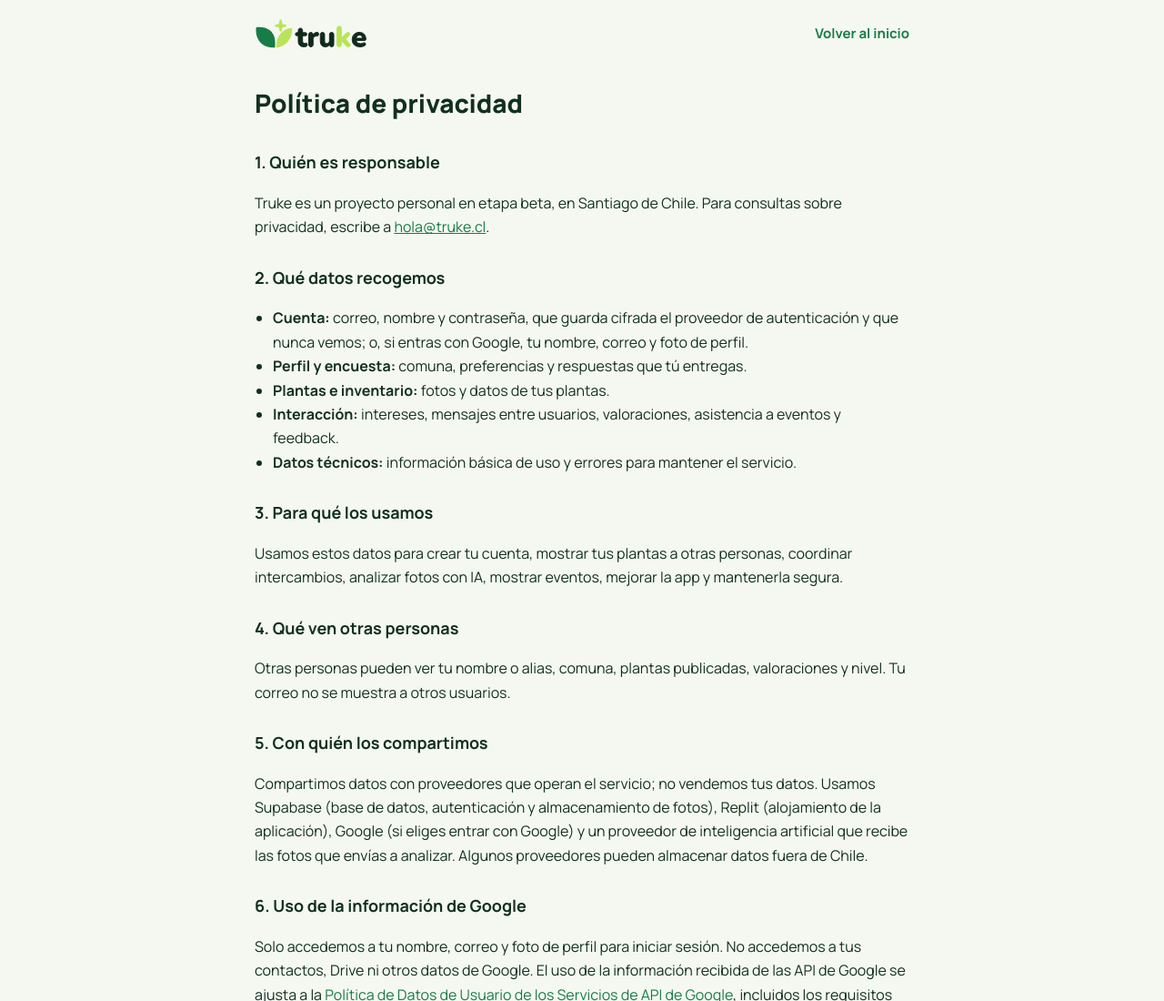
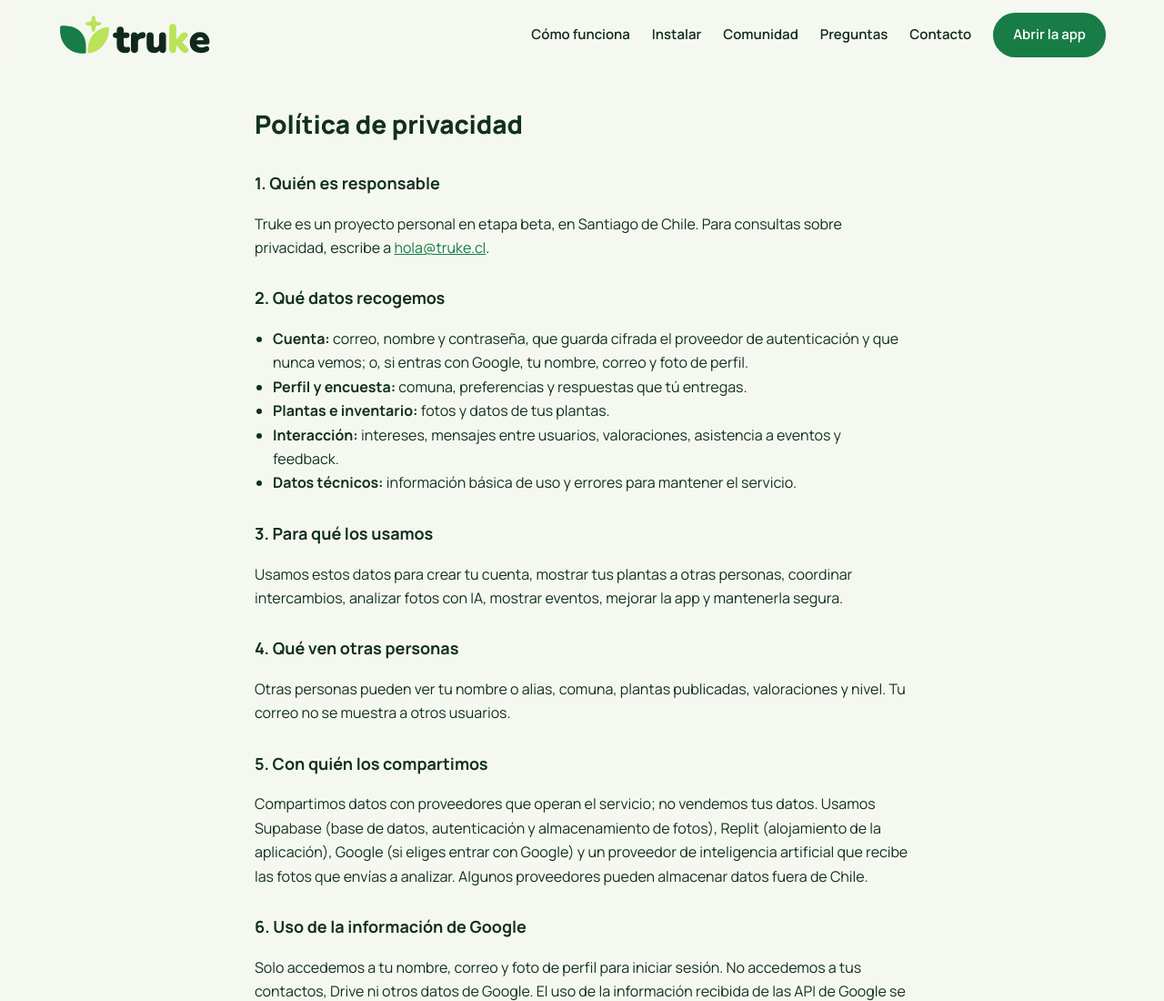
Before and after one commit to horbac/truke-landing, a plain HTML site: page truke-landing/privacidad/index.html in a window 1280 px wide. Shown: the top 1100 px of the page at 91% size. Drawn offline with Linux system fonts and the light colour scheme.

Commit message:
Update index.html

```diff
--- a/truke-landing/privacidad/index.html
+++ b/truke-landing/privacidad/index.html
@@ -15,9 +15,6 @@
 :root{--bg:#f5f8f1;--ink:#12301f;--muted:#4b5f53;--brand:#177c45;--line:#dfe8dc}
 *{box-sizing:border-box}
 body{margin:0;background:var(--bg);color:var(--ink);font-family:Manrope,Arial,Helvetica,sans-serif;line-height:1.65}
-header{max-width:760px;margin:0 auto;padding:20px 20px 0;display:flex;align-items:center;justify-content:space-between}
-header img{height:34px;width:auto;display:block}
-header a.back{color:var(--brand);font-weight:700;text-decoration:none;font-size:15px}
 main{max-width:760px;margin:0 auto;padding:24px 20px 56px}
 h1{font-size:28px;font-weight:800;margin:12px 0 8px}
 h2{font-size:18px;font-weight:700;margin:28px 0 6px}
@@ -25,14 +22,49 @@ p,li{font-size:16px;color:var(--ink)}
 ul{padding-left:20px}
 a{color:var(--brand)}
 .upd{color:var(--muted);font-size:14px;margin-top:32px}
+.nav{position:sticky;top:0;z-index:50;background:rgba(245,248,241,.88);-webkit-backdrop-filter:saturate(1.4) blur(10px);backdrop-filter:saturate(1.4) blur(10px);transition:box-shadow .2s,background .2s}
+.nav.scrolled{background:rgba(245,248,241,.96);box-shadow:0 1px 0 rgba(17,41,29,.08),0 6px 20px rgba(17,41,29,.06)}
+.nav-in img{transition:height .2s}
+.nav.scrolled .nav-in img{height:38px!important}
+[id]{scroll-margin-top:84px}
+.burger{display:none;width:44px;height:44px;border:0;border-radius:999px;background:#E6F0E2;cursor:pointer;align-items:center;justify-content:center;flex-direction:column;gap:5px;padding:0}
+.burger span{display:block;width:20px;height:2px;border-radius:2px;background:#11291D;transition:transform .2s,opacity .2s}
+.burger[aria-expanded=true] span:nth-child(1){transform:translateY(7px) rotate(45deg)}
+.burger[aria-expanded=true] span:nth-child(2){opacity:0}
+.burger[aria-expanded=true] span:nth-child(3){transform:translateY(-7px) rotate(-45deg)}
+.nav-menu{max-width:1200px;margin:0 auto;padding:4px 16px 16px;display:flex;flex-direction:column;box-sizing:border-box}
+.nav-menu a{color:#11291D;text-decoration:none;font-weight:700;font-size:18px;padding:14px 8px;border-top:1px solid rgba(17,41,29,.08)}
+@media(min-width:761px){.nav-menu{display:none!important}}
+@media(max-width:760px){.nav-links .nl{display:none}.nav-links{gap:10px!important}.burger{display:flex}.nav-in{padding:10px 16px!important}.nav-in img{height:38px!important}.nav{background:rgba(245,248,241,.97)}}
+.nav-in{max-width:1200px;margin:0 auto;padding:14px 24px;display:flex;align-items:center;justify-content:space-between;gap:16px;box-sizing:border-box}
+.nav-links{display:flex;align-items:center;gap:24px;font-size:15px;font-weight:600}
+.nav-links a.nl{color:#11291D;text-decoration:none}
+.nav-links a.cta{background:#177C45;color:#fff;text-decoration:none;padding:12px 22px;border-radius:999px;white-space:nowrap}
 footer{max-width:760px;margin:0 auto;padding:20px;border-top:1px solid var(--line);font-size:14px;color:var(--muted)}
 footer a{margin-right:16px;font-weight:600}
 </style>
 </head>
 <body>
-<header>
-<a href="/" aria-label="Truke, inicio"><img src="/assets/truke-logo-horizontal.svg" alt="Truke"></a>
-<a class="back" href="/">Volver al inicio</a>
+<header id="top-nav" class="nav">
+<div class="nav-in">
+<a href="/" aria-label="Truke, inicio"><img src="/assets/truke-logo-horizontal.svg" alt="Truke" style="height:46px;width:auto;display:block"></a>
+<div class="nav-links">
+<a class="nl" href="/#como">Cómo funciona</a>
+<a class="nl" href="/#instalar">Instalar</a>
+<a class="nl" href="/#comunidad">Comunidad</a>
+<a class="nl" href="/#preguntas">Preguntas</a>
+<a class="nl" href="/#contacto">Contacto</a>
+<button class="burger" id="burger" type="button" aria-label="Abrir menú" aria-expanded="false" aria-controls="nav-menu"><span></span><span></span><span></span></button>
+<a class="cta" href="https://app.truke.cl">Abrir la app</a>
+</div>
+</div>
+<nav id="nav-menu" class="nav-menu" aria-label="Secciones" hidden>
+<a href="/#como">Cómo funciona</a>
+<a href="/#instalar">Instalar</a>
+<a href="/#comunidad">Comunidad</a>
+<a href="/#preguntas">Preguntas</a>
+<a href="/#contacto">Contacto</a>
+</nav>
 </header>
 <main>
 <h1>Política de privacidad</h1>
@@ -72,5 +104,6 @@ footer a{margin-right:16px;font-weight:600}
 <footer>
 <a href="/terminos">Términos de uso</a><a href="/privacidad">Política de privacidad</a><a href="mailto:hola@truke.cl">hola@truke.cl</a>
 </footer>
+<script>(function(){var b=document.getElementById('burger'),m=document.getElementById('nav-menu');if(!b||!m)return;function s(o){m.hidden=!o;b.setAttribute('aria-expanded',o?'true':'false');b.setAttribute('aria-label',o?'Cerrar menú':'Abrir menú')}b.addEventListener('click',function(){s(m.hidden)});m.addEventListener('click',function(e){if(e.target.tagName==='A')s(false)});window.addEventListener('resize',function(){if(window.innerWidth>760)s(false)})})();</script>
 </body>
 </html>
```
